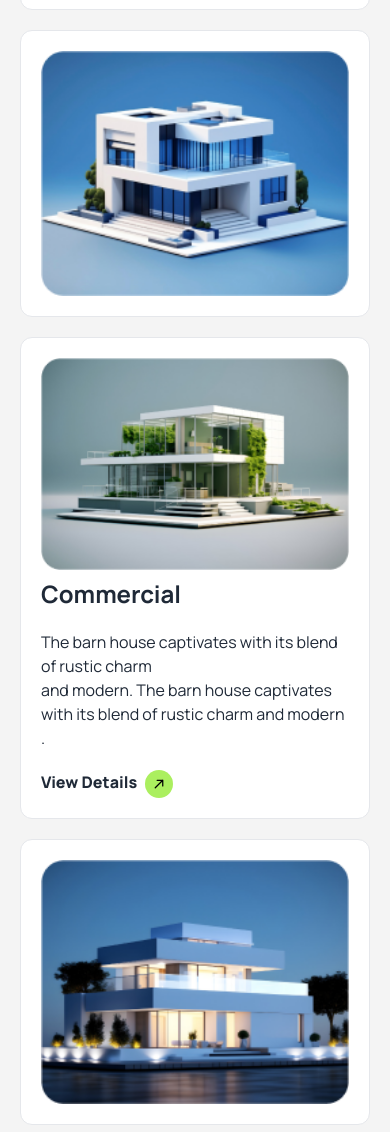
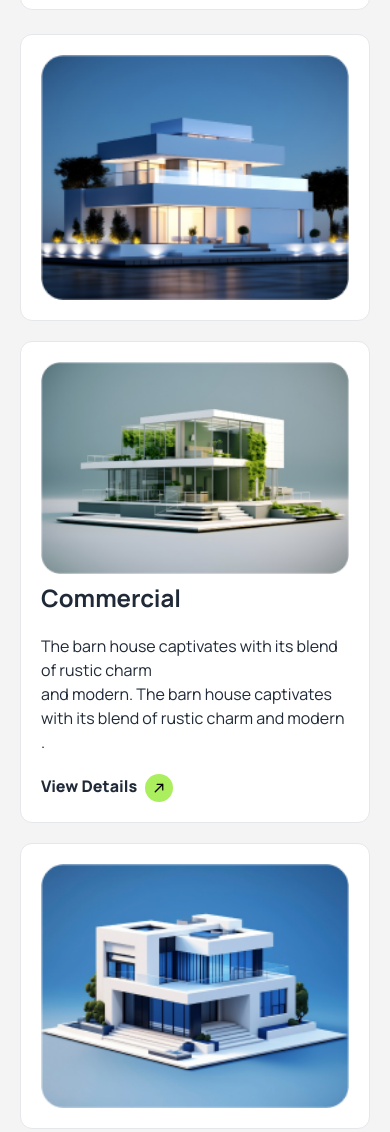
Before and after one commit to BodruddozaRedoy/Rinterio-B10A3, a plain HTML site: page index.html in a window 390 px wide. Shown: the part 4009-5141 px from the top of the page. Drawn offline with nearby package versions, Linux system fonts and the light colour scheme.

Commit message:
Our latest section fix done

```diff
--- a/index.html
+++ b/index.html
@@ -443,15 +443,22 @@
                 >
                   <img class="w-full h-full" src="assets/img2.png" alt="" />
                 </div>
+                <div
+                  class="flex md:hidden items-center border md:col-span-2 rounded-xl p-5 bg-white"
+                >
+                  <img class="w-full h-full" src="assets/img5.png" alt="" />
+                </div>
 
               </div>
                <!-- 2nd Grid  -->
               <div class="grid md:grid-cols-4 gap-5 m-5">
+
                 <div
-                class="flex items-center border md:col-span-1 rounded-xl p-5 bg-white"
+                class="md:flex items-center hidden border md:col-span-1 rounded-xl p-5 bg-white"
               >
                 <img class="w-full" src="assets/img3.png" alt="" />
               </div>
+
 
               <div
                 class="md:flex md:items-center md:col-span-2 border rounded-xl p-5 bg-white"
@@ -488,6 +495,11 @@
                 </div>
               </div>
 
+              <div
+                class="flex items-center md:hidden border md:col-span-1 rounded-xl p-5 bg-white"
+              >
+                <img class="w-full" src="assets/img3.png" alt="" />
+              </div>
               <div
                 class="flex items-center border md:col-span-1 rounded-xl p-5 bg-white"
               >
```
